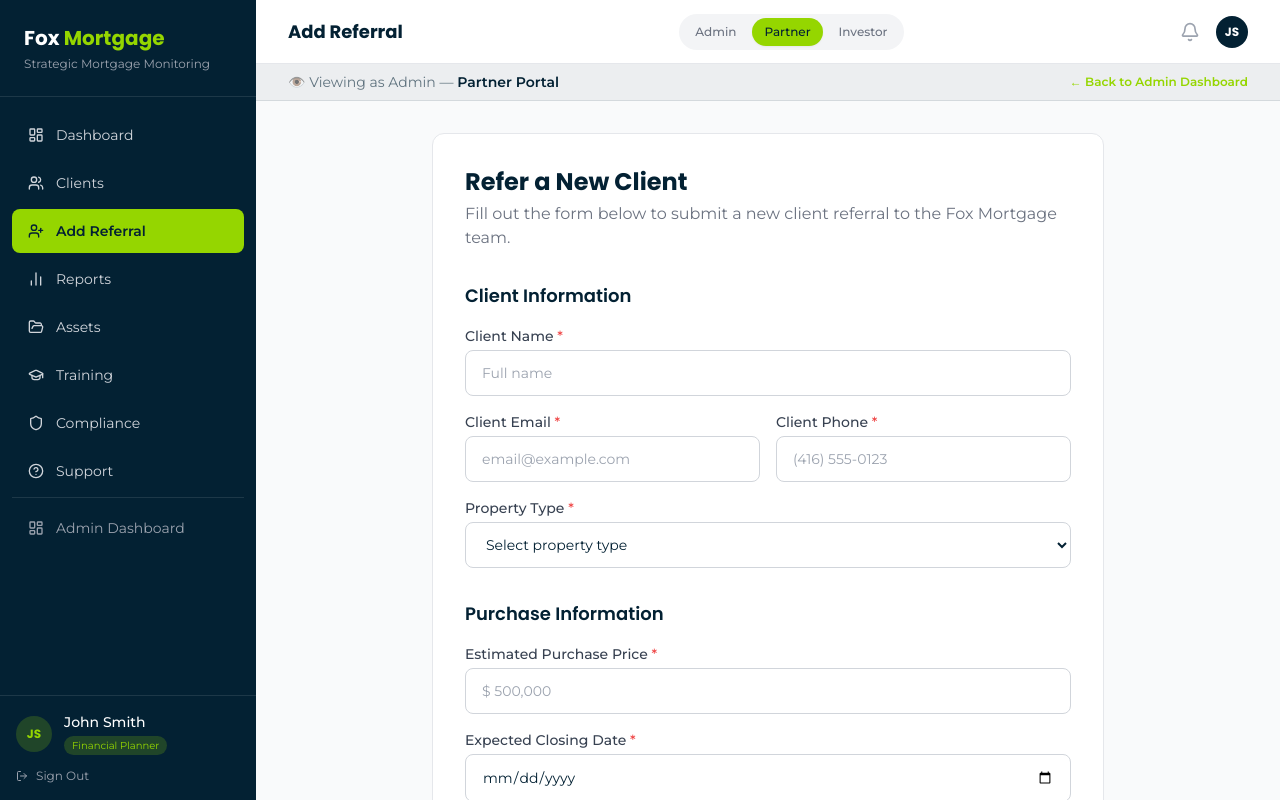
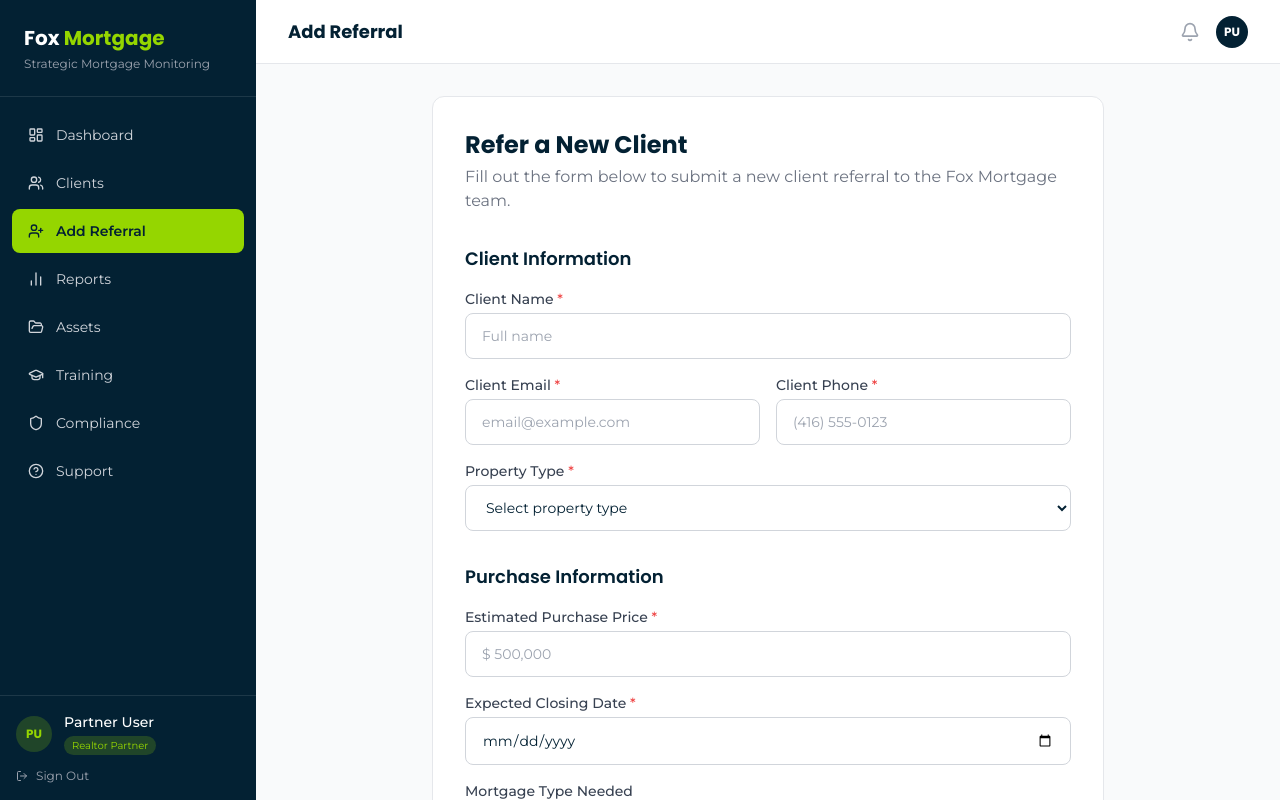
Before and after one commit to Foxmortgage2020/foxmortgage-ca, a Next.js app: page /portal/add-referral in a window 1280 px wide. Shown: the top 800 px of the page. Built offline with nearby package versions, Linux system fonts and the light colour scheme; no server answers.

Commit message:
Fix portal routing — use real Clerk metadata instead of MOCK_USER_ROLES
Co-Authored-By: Claude Opus 4.6 (1M context) <noreply@anthropic.com>

```diff
--- a/app/portal/layout.tsx
+++ b/app/portal/layout.tsx
@@ -1,6 +1,6 @@
 'use client'
 
-import { useClerk } from '@clerk/nextjs'
+import { useClerk, useUser } from '@clerk/nextjs'
 import Link from 'next/link'
 import { usePathname, useRouter } from 'next/navigation'
 import {
@@ -19,17 +19,6 @@ import {
   FileText,
   User,
 } from 'lucide-react'
-
-// Mock user — will be replaced by Clerk useUser() hook later
-// Change roles to test different experiences:
-// ['admin'] = sees all portals
-// ['realtor'] = sees Partner Portal only
-// ['investor'] = sees Investor Portal only
-// ['realtor', 'investor'] = sees both with switcher
-const MOCK_USER_ROLES = ['admin']
-
-const MOCK_PARTNER = { name: 'John Smith', firm: 'Smith Financial Planning', role: 'financial-planner' as const }
-const MOCK_INVESTOR = { name: 'Michael Fox', initials: 'MF' }
 
 const partnerNavItems = [
   { label: 'Dashboard', href: '/portal/dashboard', icon: LayoutDashboard },
@@ -81,17 +70,22 @@ export default function PortalLayout({ children }: { children: React.ReactNode }
   const pathname = usePathname()
   const router = useRouter()
   const { signOut } = useClerk()
+  const { user } = useUser()
 
   // Sign-in page and redirect hub render without sidebar
   if (pathname?.includes('/portal/sign-in') || pathname === '/portal') {
     return <>{children}</>
   }
 
+  // Derive roles from Clerk user metadata
+  const metadata = user?.publicMetadata as { roles?: string[]; role?: string } | undefined
+  const userRoles = metadata?.roles || (metadata?.role ? [metadata.role] : [])
+
   const isInvestorPortal = pathname?.startsWith('/portal/investor')
   const isAdminPortal = pathname?.startsWith('/portal/admin')
-  const isAdmin = MOCK_USER_ROLES.includes('admin')
+  const isAdmin = userRoles.includes('admin')
 
-  // Determine nav items based on current portal
+  // Determine nav items based on current portal route
   let navItems = partnerNavItems
   if (isAdminPortal) navItems = adminNavItems
   else if (isInvestorPortal) navItems = investorNavItems
@@ -109,17 +103,28 @@ export default function PortalLayout({ children }: { children: React.ReactNode }
     if (pathname.startsWith('/portal/clients/')) pageTitle = 'Client File'
   }
 
-  // User display
-  const userName = isInvestorPortal ? MOCK_INVESTOR.name : MOCK_PARTNER.name
-  const userInitials = isInvestorPortal ? MOCK_INVESTOR.initials : MOCK_PARTNER.name.split(' ').map(n => n[0]).join('')
-  const roleBadge = isAdminPortal ? 'Admin' : isInvestorPortal ? 'Private Investor' : (MOCK_PARTNER.role === 'financial-planner' ? 'Financial Planner' : 'Realtor Partner')
+  // User display — from Clerk user object
+  const userName = user?.fullName || user?.firstName || 'Partner User'
+  const userInitials = userName.split(' ').map(n => n[0]).join('').substring(0, 2).toUpperCase()
 
-  // Switcher visibility
-  const showSwitcher = MOCK_USER_ROLES.includes('admin') ||
-    (MOCK_USER_ROLES.includes('realtor') && MOCK_USER_ROLES.includes('investor')) ||
-    (MOCK_USER_ROLES.includes('financial-planner') && MOCK_USER_ROLES.includes('investor'))
+  // Role badge
+  const roleLabel = isAdminPortal
+    ? 'Admin'
+    : isInvestorPortal
+      ? 'Private Investor'
+      : userRoles.includes('financial-planner')
+        ? 'Financial Planner'
+        : userRoles.includes('investor') && !userRoles.includes('realtor')
+          ? 'Private Investor'
+          : 'Realtor Partner'
 
-  // Admin banner visibility
+  // Switcher visibility — admin or multi-role users
+  const showSwitcher =
+    isAdmin ||
+    (userRoles.includes('realtor') && userRoles.includes('investor')) ||
+    (userRoles.includes('financial-planner') && userRoles.includes('investor'))
+
+  // Admin banner when viewing sub-portals
   const showAdminBanner = isAdmin && !isAdminPortal
 
   return (
@@ -135,8 +140,12 @@ export default function PortalLayout({ children }: { children: React.ReactNode }
 
         <nav className="flex-1 px-3 py-4 space-y-1 overflow-y-auto">
           {navItems.map((item) => {
-            const isBase = item.href === '/portal/dashboard' || item.href === '/portal/investor/dashboard' || item.href === '/portal/admin'
-            const active = pathname === item.href || (!isBase && pathname.startsWith(item.href + '/'))
+            const isBase =
+              item.href === '/portal/dashboard' ||
+              item.href === '/portal/investor/dashboard' ||
+              item.href === '/portal/admin'
+            const active =
+              pathname === item.href || (!isBase && pathname.startsWith(item.href + '/'))
             return (
               <Link
                 key={item.href}
@@ -154,7 +163,9 @@ export default function PortalLayout({ children }: { children: React.ReactNode }
           {/* Admin portal switcher in sidebar */}
           {isAdminPortal && (
             <div className="border-t border-white/10 pt-3 mt-3">
-              <p className="text-gray-500 text-xs uppercase tracking-wider px-4 mb-2 font-body">Switch to Portal</p>
+              <p className="text-gray-500 text-xs uppercase tracking-wider px-4 mb-2 font-body">
+                Switch to Portal
+              </p>
               <button
                 onClick={() => router.push('/portal/dashboard')}
                 className="flex items-center gap-3 py-2 px-4 rounded-lg w-full text-gray-400 hover:text-lime hover:bg-white/5 transition-colors text-sm font-body"
@@ -193,7 +204,9 @@ export default function PortalLayout({ children }: { children: React.ReactNode }
             </div>
             <div className="flex-1 min-w-0">
               <div className="text-sm font-medium text-white truncate">{userName}</div>
-              <div className="text-[10px] bg-lime/20 text-lime px-2 py-0.5 rounded-full inline-block mt-0.5">{roleBadge}</div>
+              <div className="text-[10px] bg-lime/20 text-lime px-2 py-0.5 rounded-full inline-block mt-0.5">
+                {roleLabel}
+              </div>
             </div>
           </div>
           <button
@@ -228,7 +241,9 @@ export default function PortalLayout({ children }: { children: React.ReactNode }
               <button
                 onClick={() => router.push('/portal/dashboard')}
                 className={`px-3 py-1.5 rounded-full text-xs font-body font-medium transition-colors ${
-                  !isInvestorPortal && !isAdminPortal ? 'bg-lime text-navy shadow-sm' : 'text-gray-500 hover:text-navy'
+                  !isInvestorPortal && !isAdminPortal
+                    ? 'bg-lime text-navy shadow-sm'
+                    : 'text-gray-500 hover:text-navy'
                 }`}
               >
                 Partner
@@ -273,9 +288,7 @@ export default function PortalLayout({ children }: { children: React.ReactNode }
         )}
 
         {/* Page content */}
-        <main className="flex-1 p-8">
-          {children}
-        </main>
+        <main className="flex-1 p-8">{children}</main>
       </div>
     </div>
   )
--- a/app/portal/page.tsx
+++ b/app/portal/page.tsx
@@ -16,22 +16,40 @@ export default function PortalRedirect() {
       return
     }
 
-    const roles = user.publicMetadata?.roles as string[] || []
-    const role = user.publicMetadata?.role as string
+    const metadata = user.publicMetadata as {
+      roles?: string[]
+      role?: string
+      zoho_partner_id?: string
+    }
 
-    // Admin always goes to admin dashboard first
-    if (role === 'admin' || roles.includes('admin')) {
+    const roles = metadata?.roles || []
+    const role = metadata?.role || ''
+
+    console.log('Portal redirect — roles:', roles, 'role:', role, 'metadata:', metadata)
+
+    // Admin always goes to admin dashboard
+    if (roles.includes('admin') || role === 'admin') {
       router.push('/portal/admin')
       return
     }
 
-    // Investor only
-    if (roles.length === 1 && roles.includes('investor')) {
+    // Investor only (not also a partner)
+    if (
+      roles.includes('investor') &&
+      !roles.includes('realtor') &&
+      !roles.includes('financial-planner')
+    ) {
       router.push('/portal/investor/dashboard')
       return
     }
 
-    // Default: realtor, financial planner, or multi-role
+    // Multi-role with investor — default to partner, switcher handles the rest
+    if (roles.includes('investor')) {
+      router.push('/portal/dashboard')
+      return
+    }
+
+    // Default: realtor, financial planner, or anything else
     router.push('/portal/dashboard')
   }, [isLoaded, user, router])
 
```
